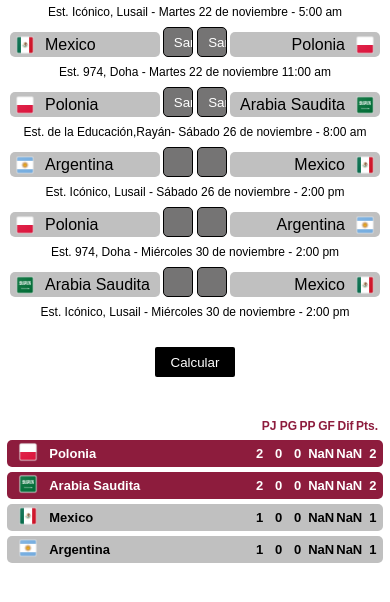
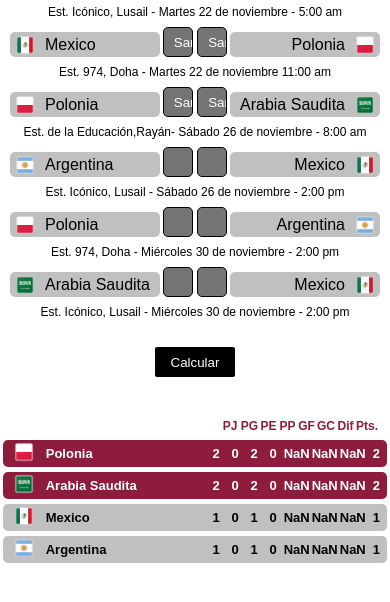
Before and after one commit to rodrigorainone/Mundial, a plain HTML site: page index.html in a window 390 px wide. Both pictures are taken after typing "Sample", "Sample", "Sample", "Sample", "Sample", "Sample" into the empty fields and a click on the button "Calcular". Shown: the part 220-822 px from the top of the page. Drawn offline with Linux system fonts and the light colour scheme.

Commit message:
arreglo ultimo responsive y los valores que faltaban

```diff
--- a/css/css.css
+++ b/css/css.css
@@ -151,7 +151,7 @@ table{
 }
 
 .thNombre{
-    width: 202px;
+    width: 160px;
     text-align: left;
 }
 
@@ -188,7 +188,7 @@ table{
 }
 
 .thNombre{
-    width: 140px;
+    width: 100px;
     text-align: left;
 }
 
--- a/index.html
+++ b/index.html
@@ -112,8 +112,10 @@
                         <tr>
                             <th>PJ</th>
                             <th>PG </th>
+                            <th>PE </th>
                             <th>PP </th>
                             <th>GF </th>
+                            <th>GC </th>
                             <th>Dif </th>
                             <th>Pts.</th>
                         </tr>
--- a/js/js.js
+++ b/js/js.js
@@ -195,9 +195,11 @@ getCalcular.onclick = (e)=>{
                         <th class="nada"></th>
                         <th class="thPJ">${element.PJ}</th>
                         <th class="thPJ">${element.PG}</th>
+                        <th class="thPJ">${element.PE}</th>
                         <th class="thPJ">${element.PP}</th>
                         <th class="thPJ">${element.GF}</th>
                         <th class="thPJ">${element.GC}</th>
+                        <th class="thPJ">${element.Dif}</th>
                         <th class="thPJ">${element.Pts}</th>
                     </tr>
             </table>
```
